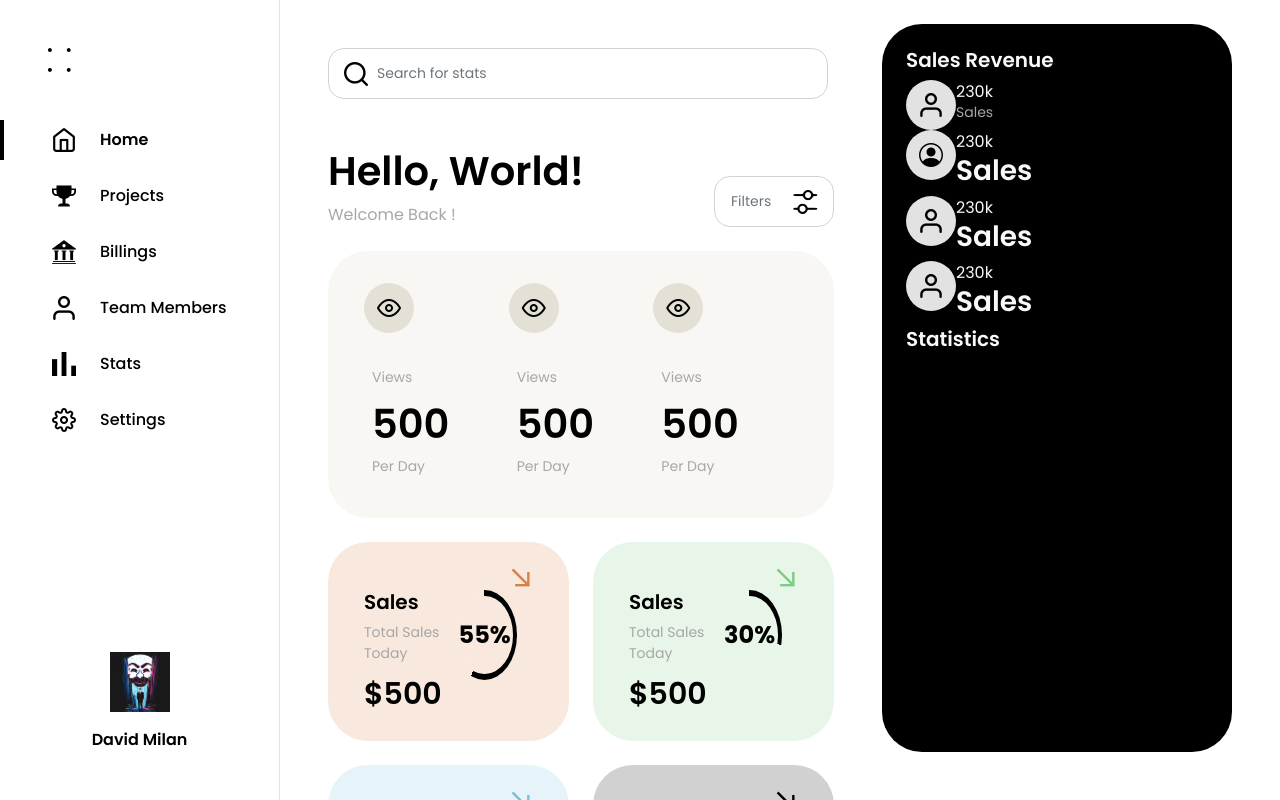
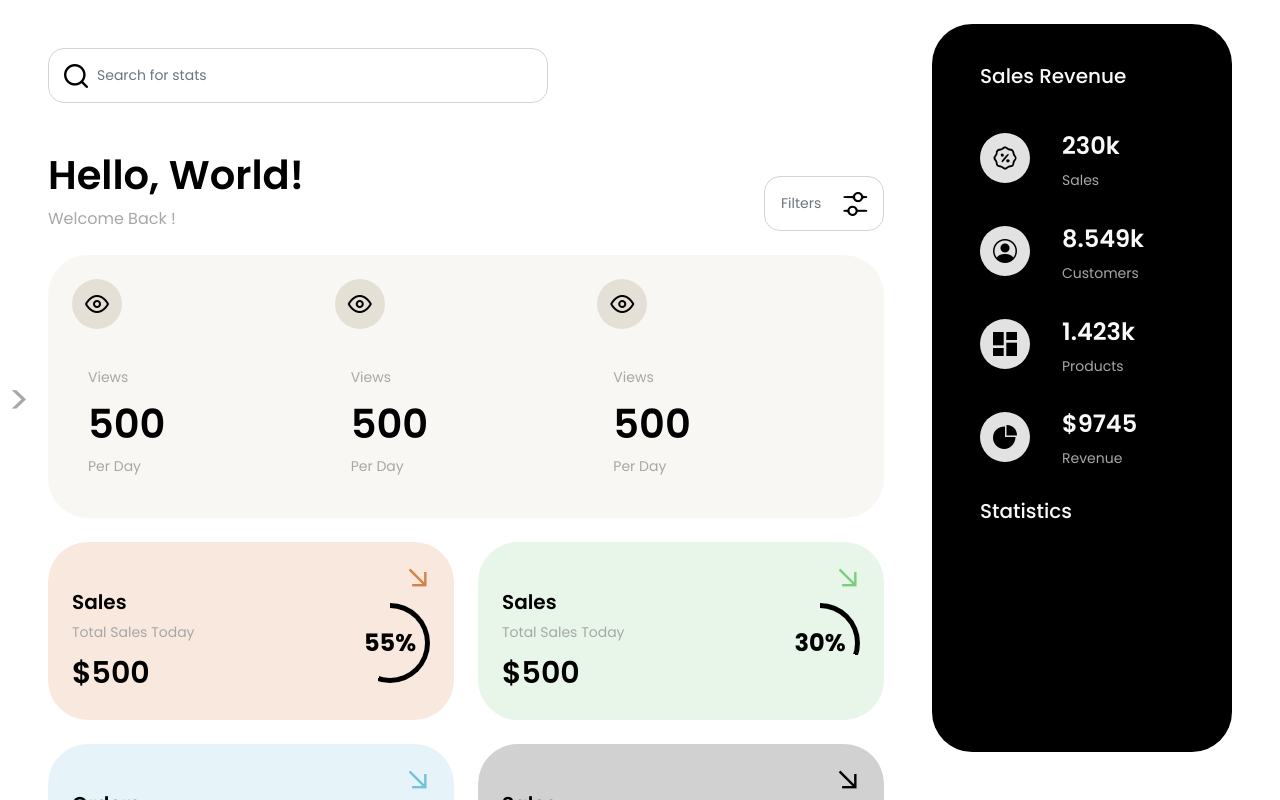
Before and after one commit to hrishikesh0x01/UITasks, a website: page BootstrapPracticeMockUp/index.html in a window 1280 px wide. Drawn offline with Linux system fonts and the light colour scheme; files whose address does not match are found by name.

Commit message:
feat: Completed project.

```diff
--- a/BootstrapPracticeMockUp/assets/scss/base/_colors.scss
+++ b/BootstrapPracticeMockUp/assets/scss/base/_colors.scss
@@ -21,6 +21,8 @@ $body-color: $primary;
 $nav-link-color: $body-color;
 $nav-link-hover-color: $nav-link-color;
 
+// Sidebar
+$sidebar-bg: $white;
 
 // Cards
 $card-icon-container-bg: #e2e2e2;
--- a/BootstrapPracticeMockUp/assets/scss/component/_cards.scss
+++ b/BootstrapPracticeMockUp/assets/scss/component/_cards.scss
@@ -14,7 +14,7 @@
     padding: 2rem 2.25rem;
 
     .icon--container {
-        margin-bottom: 1.75rem;
+        // margin-bottom: 1.75rem;
         background-color: $rate-card-icon-bg-color;
     }
 
@@ -31,7 +31,7 @@
 }
 
 .stat-card {
-    padding: 1.5rem 2.25rem;
+    padding: 1.5rem;
 
     .icon {
         font-size: 1.5rem;
@@ -47,6 +47,9 @@
     &__text {
         font-size: 0.875rem;
         font-weight: 400;
+
+        white-space: nowrap;
+        text-overflow: ellipsis;
     }
 
     &__title {
@@ -84,6 +87,7 @@
 
     &__title {
         font-size: 1.25rem;
+        font-weight: 500;
     }
 
     .icon--container {
@@ -93,8 +97,17 @@
 }
 
 .revenue__card {
-    .card__title {
-        font-size: 0.875rem;
-        font-weight: 400;
+    background-color: transparent;
+
+    .card {
+        &__title {
+            font-size: 0.875rem;
+            font-weight: 400;
+        }
+
+        &__text {
+            font-size: 1.5rem;
+            font-weight: 600;
+        }
     }
 }
--- a/BootstrapPracticeMockUp/assets/scss/component/_forms.scss
+++ b/BootstrapPracticeMockUp/assets/scss/component/_forms.scss
@@ -1,15 +1,9 @@
 .search {
-    width: $search-input-width;
-
-    .icon {
-        font-size: $search-icon-font-size;
-    }
+    max-width: $search-input-width;
+    min-width: $search-input-width * .5;
+    width: 60%;
 }
 
 .filters {
     flex: 0 0 $filters-input-width;
-
-    .icon {
-        font-size: $filters-icon-font-size;
-    }
 }
--- a/BootstrapPracticeMockUp/assets/scss/component/_pie-chart.scss
+++ b/BootstrapPracticeMockUp/assets/scss/component/_pie-chart.scss
@@ -1,19 +1,20 @@
 .pie-chart {
-    width: 90px;
-    height: 90px;
-
-    border-radius: 100%;
+    max-width: $pie-chart-size;
+    max-height: $pie-chart-size;
+    min-width: $pie-chart-size;
+    min-height: $pie-chart-size;
 
     overflow: hidden;
 
     .inner-wrapper {
-        width: 87%;
-        height: 87%;
-        border-radius: 100%;
+        width: calc(#{$pie-chart-size} - #{$pie-chart-border-width});
+        height: calc(#{$pie-chart-size} - #{$pie-chart-border-width});
         background-color: $body-bg;
         overflow: hidden;
 
         .inner-div {
+            width: calc(#{$pie-chart-size} - #{$pie-chart-border-width});
+            height: calc(#{$pie-chart-size} - #{$pie-chart-border-width});
             font-size: 1.5rem;
             font-weight: 700;
         }
--- a/BootstrapPracticeMockUp/assets/scss/layout/_sidebar.scss
+++ b/BootstrapPracticeMockUp/assets/scss/layout/_sidebar.scss
@@ -1,6 +1,26 @@
+.sidebar__toggle {
+    font-size: $sidebar-nav-icon-size;
+}
+
+#sidebarToggle {
+    ~ {
+        #sidebarToggleCheckbox {
+            color: $text-muted;
+            left: $sidebar-width;
+            transform: translateY(-50%) rotate(180deg);
+            padding: 0 0.5rem;
+            z-index: 1001;
+            transition: $transition-common;
+        }
         .sidebar {
-    flex: 0 0 $sidebar-width;
-    max-width: $sidebar-width;
+            width: $sidebar-width;
+
+            background-color: $sidebar-bg;
+
+            z-index: 1000;
+
+            transform: translateX(0);
+            transition: $transition-common;
 
             .icon {
                 font-size: $sidebar-nav-icon-size;
@@ -9,8 +29,10 @@
             .nav-link {
                 border-color: transparent !important;
                 font-weight: 500;
+                transition: $transition-common;
 
-        &:hover, &.active {
+                &:hover,
+                &.active {
                     border-color: $body-color !important;
                     font-weight: 600;
                 }
@@ -28,6 +50,28 @@
             }
         }
 
+        .main {
+            filter: blur(0.5rem);
+            transition: $transition-common;
+        }
+    }
+
+    &:checked {
+        ~ {
+            #sidebarToggleCheckbox {
+                transform: translateY(-50%) rotate(0);
+                left: 0;
+            }
+            .sidebar {
+                transform: translateX(-100%);
+            }
+            .main {
+                filter: blur(0);
+            }
+        }
+    }
+}
+
 .revenue-wrapper {
-    flex: 0 0 350px;
+    flex: 0 0 $revenue-aside-width;
 }
--- a/BootstrapPracticeMockUp/index.html
+++ b/BootstrapPracticeMockUp/index.html
@@ -14,13 +14,18 @@
 <body>
     <!-- Start: Wrapper -->
     <div class="h-100 d-flex">
+        <input type="checkbox" name="sidebarToggle" id="sidebarToggle" checked class="d-none">
+        <div id="sidebarToggleCheckbox" class="position-absolute top-50 fs-1">
+            <label for="sidebarToggle">
+                >
+            </label>
+        </div>
         <!-- Start: Sidebar -->
-        <input type="checkbox" name="sidebarToggle" id="sidebarToggle" class="d-none">
-        <div class="sidebar border-end d-flex flex-column">
-            <div class="sidebar__header">
-                <label for="sidebarToggle" class="toggle__label ps-5 py-5 d-flex flex-column justify-content-between">
+        <div class="sidebar position-absolute top-0 bottom-0 start-0 border-end d-flex flex-column">
+            <div>
+                <label for="sidebarToggle" class="ms-4 ps-4 py-5 d-flex flex-column justify-content-between">
                     <span class="icon icon-brand-logo"></span>
-                </label>
+                </span>
             </div>
             <!-- Start: navbar -->
             <nav class="flex-grow-1">
@@ -75,30 +80,30 @@
         </div>
         <!-- End: Sidebar -->
         <!-- Start: Main -->
-        <main class="main flex-grow-1 py-4 px-5 overflow-auto d-flex">
+        <main class="main flex-grow-1 py-3 py-lg-4 px-3 px-md-4 px-lg-5 overflow-auto d-flex flex-column flex-lg-row">
             <!-- Start: Main Content -->
-            <div class="main__content flex-grow-1 me-5 d-flex flex-column">
+            <div class="main__content flex-grow-1 me-0 me-lg-5 d-flex flex-column">
                 <div class="search my-4 position-relative">
-                    <span class="icon icon-search position-absolute top-50 ps-3 translate-middle-y"></span>
+                    <span class="icon icon-search fs-4 position-absolute top-50 ps-3 translate-middle-y"></span>
                     <input type="text" name="search" id="search" placeholder="Search for stats"
-                        class="form-control ps-5">
+                        class="form-control p-2 ps-5 py-sm-3 pe-sm-3 ps-sm-5">
                 </div>
                 <!-- Start: User Greetings -->
                 <div class="my-4 d-flex justify-content-between align-items-end">
                     <div class="flex-grow-1">
-                        <h1 class="title">Hello, World!</h1>
+                        <h1 class="title text-nowrap">Hello, World!</h1>
                         <span class="greeting text-muted">Welcome Back !</span>
                     </div>
-                    <div class="filters position-relative">
-                        <span class="icon icon-filter position-absolute top-50 end-0 pe-3 translate-middle-y"></span>
-                        <input type="text" name="filters" id="filters" placeholder="Filters" class="form-control">
+                    <div class="filters position-relative flex-shrink-1 w-75">
+                        <span class="icon icon-filter bg-white fs-4 position-absolute top-50 end-0 pe-0 pe-sm-2 me-2 translate-middle-y"></span>
+                        <input type="text" name="filters" id="filters" placeholder="Filters" class="form-control p-2 p-sm-3">
                     </div>
                 </div>
                 <!-- End: User Greetings -->
                 <!-- Start: Rates cards -->
-                <div class="rates-row mb-4 d-flex flex-wrap card flex-row">
-                    <div class="col d-flex flex-column">
-                        <span class="icon--container d-flex align-items-center justify-content-center">
+                <div class="rates-row mb-4 d-flex flex-wrap card flex-row p-3 p-md-4">
+                    <div class="col-12 col-sm-4 d-flex flex-row flex-sm-column align-items-center align-items-sm-start">
+                        <span class="icon--container mb-0 me-4 me-sm-0 mb-sm-4 d-flex align-items-center justify-content-center">
                             <span class="icon icon-eye"></span>
                         </span>
                         <div class="card-body">
@@ -107,8 +112,8 @@
                             <span class="rates-row__text text-muted">Per Day</span>
                         </div>
                     </div>
-                    <div class="col d-flex flex-column">
-                        <span class="icon--container d-flex align-items-center justify-content-center">
+                    <div class="col-12 col-sm-4 d-flex flex-row flex-sm-column align-items-center align-items-sm-start">
+                        <span class="icon--container mb-0 me-4 me-sm-0 mb-sm-4 d-flex align-items-center justify-content-center">
                             <span class="icon icon-eye"></span>
                         </span>
                         <div class="card-body">
@@ -117,8 +122,8 @@
                             <span class="rates-row__text text-muted">Per Day</span>
                         </div>
                     </div>
-                    <div class="col d-flex flex-column">
-                        <span class="icon--container d-flex align-items-center justify-content-center">
+                    <div class="col-12 col-sm-4 d-flex flex-row flex-sm-column align-items-center align-items-sm-start">
+                        <span class="icon--container mb-0 me-4 me-sm-0 mb-sm-4 d-flex align-items-center justify-content-center">
                             <span class="icon icon-eye"></span>
                         </span>
                         <div class="card-body">
@@ -131,22 +136,23 @@
                 <!-- End: Rates cards -->
                 <!-- Start: Statistics cards -->
                 <div class="row">
-                    <div class="col-6 d-flex flex-column pb-4">
+                    <div class="col-12 col-sm-6 d-flex flex-column pb-4">
                         <div class="stat-card card sales">
                             <div class="d-flex justify-content-end">
                                 <span class="icon icon-arrow up"></span>
                             </div>
-                            <div class="d-flex justify-content-between">
+                            <div
+                                class="d-flex justify-content-between align-items-center">
                                 <div class="d-flex flex-column">
                                     <h3 class="stat-card__title">Sales</h3>
                                     <span class="stat-card__text text-muted">Total Sales Today</span>
                                     <span class="stat-card__amount pt-2">$500</span>
                                 </div>
                                 <div
-                                    class="pie-chart me-3 d-flex justify-content-center align-items-center overflow-hidden">
-                                    <div class="inner-wrapper">
+                                    class="pie-chart rounded-circle d-flex justify-content-center align-items-center overflow-hidden">
+                                    <div class="inner-wrapper rounded-circle">
                                         <div
-                                            class="inner-div w-100 h-100 d-flex justify-content-center align-items-center overflow-hidden">
+                                            class="inner-div d-flex justify-content-center align-items-center overflow-hidden">
                                             55%
                                         </div>
                                     </div>
@@ -154,22 +160,23 @@
                             </div>
                         </div>
                     </div>
-                    <div class="col-6 d-flex flex-column pb-4">
+                    <div class="col-12 col-sm-6 d-flex flex-column pb-4">
                         <div class="stat-card card profit">
                             <div class="d-flex justify-content-end">
                                 <span class="icon icon-arrow up"></span>
                             </div>
-                            <div class="d-flex justify-content-between">
+                            <div
+                                class="d-flex justify-content-between align-items-center">
                                 <div class="d-flex flex-column">
                                     <h3 class="stat-card__title">Sales</h3>
                                     <span class="stat-card__text text-muted">Total Sales Today</span>
                                     <span class="stat-card__amount pt-2">$500</span>
                                 </div>
                                 <div
-                                    class="pie-chart me-3 d-flex justify-content-center align-items-center overflow-hidden">
-                                    <div class="inner-wrapper">
+                                    class="pie-chart rounded-circle d-flex justify-content-center align-items-center overflow-hidden">
+                                    <div class="inner-wrapper rounded-circle">
                                         <div
-                                            class="inner-div w-100 h-100 d-flex justify-content-center align-items-center overflow-hidden">
+                                            class="inner-div d-flex justify-content-center align-items-center overflow-hidden">
                                             30%
                                         </div>
                                     </div>
@@ -177,22 +184,23 @@
                             </div>
                         </div>
                     </div>
-                    <div class="col-6 d-flex flex-column pb-4">
+                    <div class="col-12 col-sm-6 d-flex flex-column pb-4">
                         <div class="stat-card card orders">
                             <div class="d-flex justify-content-end">
                                 <span class="icon icon-arrow up"></span>
                             </div>
-                            <div class="d-flex justify-content-between">
+                            <div
+                                class="d-flex justify-content-between align-items-center">
                                 <div class="d-flex flex-column">
                                     <h3 class="stat-card__title">Orders</h3>
                                     <span class="stat-card__text text-muted">Total Orders Today</span>
                                     <span class="stat-card__amount pt-2">$500</span>
                                 </div>
                                 <div
-                                    class="pie-chart me-3 d-flex justify-content-center align-items-center overflow-hidden">
-                                    <div class="inner-wrapper">
+                                    class="pie-chart rounded-circle d-flex justify-content-center align-items-center overflow-hidden">
+                                    <div class="inner-wrapper rounded-circle">
                                         <div
-                                            class="inner-div w-100 h-100 d-flex justify-content-center align-items-center overflow-hidden">
+                                            class="inner-div d-flex justify-content-center align-items-center overflow-hidden">
                                             80%
                                         </div>
                                     </div>
@@ -200,22 +208,23 @@
                             </div>
                         </div>
                     </div>
-                    <div class="col-6 d-flex flex-column pb-4">
+                    <div class="col-12 col-sm-6 d-flex flex-column pb-4">
                         <div class="stat-card card visits">
                             <div class="d-flex justify-content-end">
                                 <span class="icon icon-arrow up"></span>
                             </div>
-                            <div class="d-flex justify-content-between">
+                            <div
+                                class="d-flex justify-content-between align-items-center">
                                 <div class="d-flex flex-column">
                                     <h3 class="stat-card__title">Sales</h3>
                                     <span class="stat-card__text text-muted">Total Sales Today</span>
                                     <span class="stat-card__amount pt-2">$500</span>
                                 </div>
                                 <div
-                                    class="pie-chart me-3 d-flex justify-content-center align-items-center overflow-hidden">
-                                    <div class="inner-wrapper">
+                                    class="pie-chart rounded-circle d-flex justify-content-center align-items-center overflow-hidden">
+                                    <div class="inner-wrapper rounded-circle d-flex">
                                         <div
-                                            class="inner-div w-100 h-100 d-flex justify-content-center align-items-center overflow-hidden">
+                                            class="inner-div rounded-circle d-flex justify-content-center align-items-center overflow-hidden">
                                             70%
                                         </div>
                                     </div>
@@ -228,49 +237,53 @@
             </div>
             <!-- End: Main Content -->
             <!-- Start: Side Content -->
-            <aside class="revenue-wrapper text-light bg-primary p-4 mb-4 d-flex flex-column">
-                <div>
-                    <h2 class="revenue-wrapper__title">Sales Revenue</h2>
-                    <div class="revenue">
-                        <div class="revenue__card d-flex">
-                            <span class="icon--container d-flex align-items-center justify-content-center">
-                                <span class="icon icon-user"></span>
+            <aside class="revenue-wrapper overflow-hidden text-light bg-primary px-4 px-md-4 px-lg-5 py-3 py-md-2 py-lg-3 mb-4 d-flex flex-column">
+                <!-- Start: Sales revenue -->
+                <div class="pt-4">
+                    <h2 class="revenue-wrapper__title pb-3">Sales Revenue</h2>
+                    <!-- Start: Revenue cards -->
+                    <div class="revenue d-flex row g-0 flex-lg-column">
+                        <div class="revenue__card py-3 col-12 col-sm-6 col-md-3 col-lg-12 card flex-row align-items-center">
+                            <span class="icon--container d-flex align-items-center justify-content-center me-3">
+                                <span class="icon icon-sales"></span>
                             </span>
-                            <div>
+                            <div class="ms-4 ms-md-0 ms-lg-3 d-flex flex-column">
                                 <span class="card__text">230k</span>
-                                <h3 class="card__title text-muted">Sales</h3>
+                                <h3 class="card__title mt-2 mb-0 text-muted">Sales</h3>
                             </div>
                         </div>
-                        <div class="d-flex">
-                            <span class="icon--container d-flex align-items-center justify-content-center">
+                        <div class="revenue__card py-3 col-12 col-sm-6 col-md-3 col-lg-12 card flex-row align-items-center">
+                            <span class="icon--container d-flex align-items-center justify-content-center me-3">
                                 <span class="icon icon-customer"></span>
                             </span>
-                            <div>
-                                <span>230k</span>
-                                <h3>Sales</h3>
+                            <div class="ms-4 ms-md-0 ms-lg-3 d-flex flex-column">
+                                <span class="card__text">8.549k</span>
+                                <h3 class="card__title mt-2 mb-0 text-muted">Customers</h3>
                             </div>
                         </div>
-                        <div class="d-flex">
-                            <span class="icon--container d-flex align-items-center justify-content-center">
-                                <span class="icon icon-user"></span>
+                        <div class="revenue__card py-3 col-12 col-sm-6 col-md-3 col-lg-12 card flex-row align-items-center">
+                            <span class="icon--container d-flex align-items-center justify-content-center me-3">
+                                <span class="icon icon-dashboard"></span>
                             </span>
-                            <div>
-                                <span>230k</span>
-                                <h3>Sales</h3>
+                            <div class="ms-4 ms-md-0 ms-lg-3 d-flex flex-column">
+                                <span class="card__text">1.423k</span>
+                                <h3 class="card__title mt-2 mb-0 text-muted">Products</h3>
                             </div>
                         </div>
-                        <div class="d-flex">
-                            <span class="icon--container d-flex align-items-center justify-content-center">
-                                <span class="icon icon-user"></span>
+                        <div class="revenue__card py-3 col-12 col-sm-6 col-md-3 col-lg-12 card flex-row align-items-center">
+                            <span class="icon--container d-flex align-items-center justify-content-center me-3">
+                                <span class="icon icon-chart"></span>
                             </span>
-                            <div>
-                                <span>230k</span>
-                                <h3>Sales</h3>
+                            <div class="ms-4 ms-md-0 ms-lg-3 d-flex flex-column">
+                                <span class="card__text">$9745</span>
+                                <h3 class="card__title mt-2 mb-0 text-muted">Revenue</h3>
                             </div>
                         </div>
                     </div>
+                    <!-- End: Revenue cards -->
                 </div>
-                <div>
+                <!-- End: Sales revenue -->
+                <div class="pt-3">
                     <h2 class="revenue-wrapper__title">Statistics</h2>
                     <div class="chart">
                     </div>
```
Also changed, not shown: BootstrapPracticeMockUp/assets/scss/base/_variables.scss (+11 -2 lines), BootstrapPracticeMockUp/assets/css/style.css, BootstrapPracticeMockUp/assets/css/style.min.css, 2 other files. Lines whose indentation alone changed are shown as unchanged.
